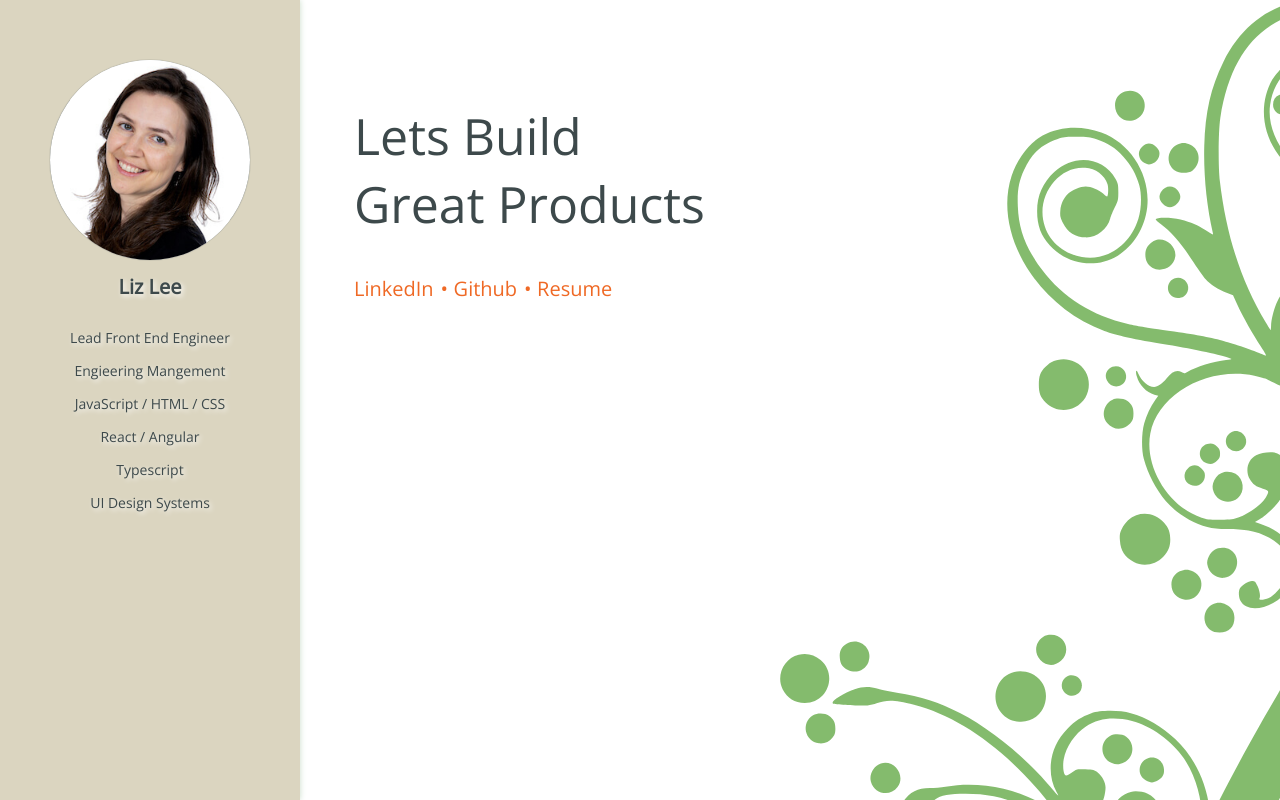
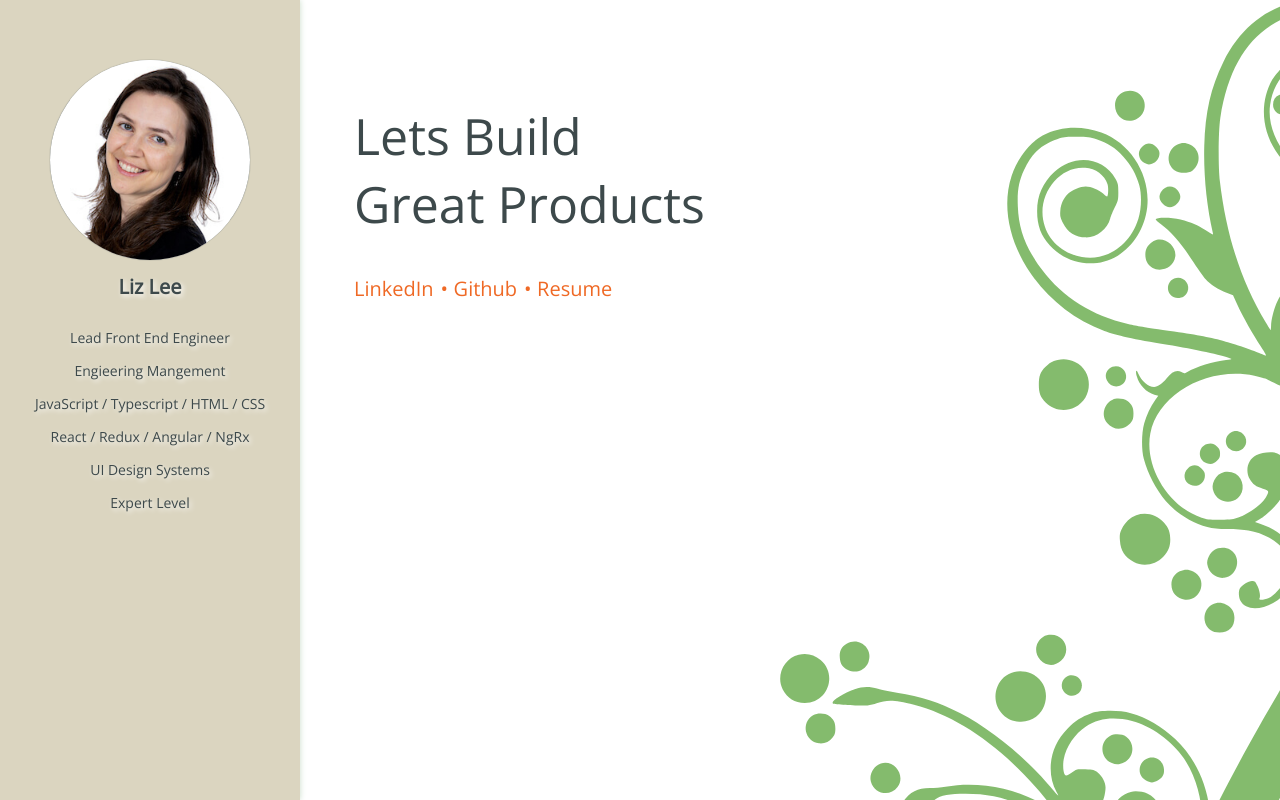
Before and after one commit to lizlux/lizlux.net, a React (Create React App) app: page / in a window 1280 px wide. Built offline with nearby package versions, Linux system fonts and the light colour scheme.

Commit message:
updating text

```diff
--- a/src/App.js
+++ b/src/App.js
@@ -14,10 +14,10 @@ function App() {
         <div class="details">
           <p>Lead Front End Engineer</p>
           <p>Engieering Mangement</p>
-          <p>JavaScript / HTML / CSS</p>
-          <p>React / Angular</p>
-          <p>Typescript</p>
+          <p>JavaScript / Typescript / HTML / CSS</p>
+          <p>React / Redux / Angular / NgRx</p>
           <p>UI Design Systems</p>
+          <p>Expert Level</p>
         </div>
       </header>
       <section className="content">
```
Also changed, not shown: static_site/index.html (+6 -5 lines).
